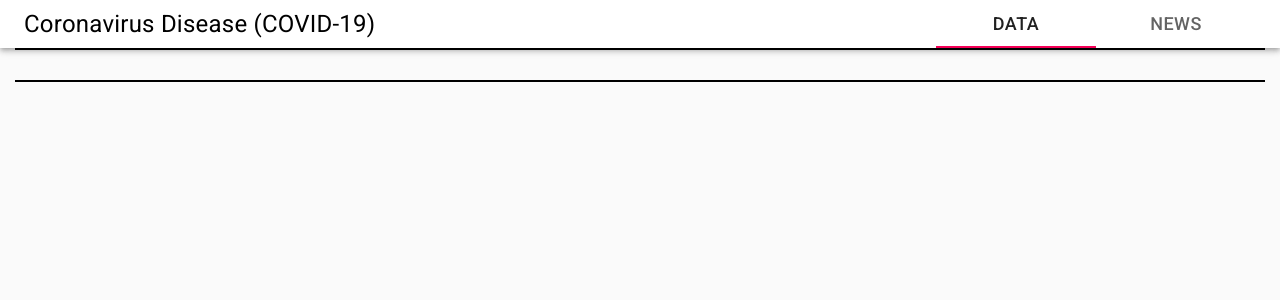
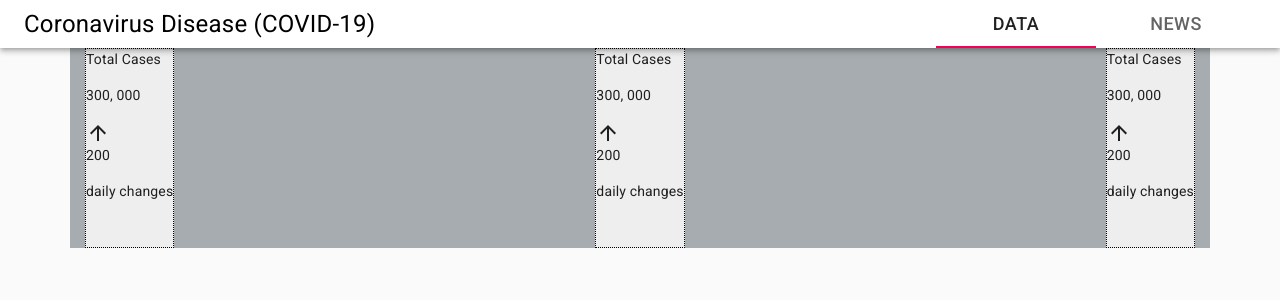
Before and after one commit to OkeyDokeyYooo/react-coronavirus, a React (Create React App) app: page / in a window 1280 px wide. Shown: the top 300 px of the page. Built offline with nearby package versions, Linux system fonts and the light colour scheme; no server answers; what @amcharts/amcharts4 would draw is missing.

Commit message:
changed css

```diff
--- a/src/components/Page.js
+++ b/src/components/Page.js
@@ -1,6 +1,5 @@
 import React, {Component} from 'react';
 import { Route } from 'react-router-dom';
-import {Row, Container} from 'reactstrap';
 import Axios from 'axios';
 import moment from 'moment-timezone';
 import NoSsr from '@material-ui/core/NoSsr';
@@ -9,7 +8,7 @@ import News   from './News/News';
 import Map    from './Map';
 import Chart from './Chart';
 import SummaryBoard from './SummaryBoard/SummaryBoard'
-import { Grid } from '@material-ui/core';
+import TempBoard from './TempBoard.js'
 
 import './Page.css'
 
@@ -35,36 +34,37 @@ class Page extends Component {
         })
     }
 
-    componentDidMount(){
-        const today = moment.utc().format('YYYY-MM-DD')
-        const request = "http://18.218.58.203:8000/entries/" + today
+    // componentDidMount(){
+    //     const today = moment.utc().format('YYYY-MM-DD')
+    //     const request = "http://18.218.58.203:8000/entries/" + today
 
-        Axios.get(request)
-            .then(res => {
-                if (res.data != null ) {
-                    const localData = res.data.trk;
-                    let summary = localData.pop()
-                    let diff = res.data.diff
-                    this.setState({
-                        data: localData,
-                        summary: summary,
-                        diff: diff
-                    })
-                }
-            })
-    }
+    //     Axios.get(request)
+    //         .then(res => {
+    //             if (res.data != null ) {
+    //                 const localData = res.data.trk;
+    //                 let summary = localData.pop()
+    //                 let diff = res.data.diff
+    //                 this.setState({
+    //                     data: localData,
+    //                     summary: summary,
+    //                     diff: diff
+    //                 })
+    //             }
+    //         })
+    // }
 
     render() {
         return (
             <div >
                 <Route exact path="/">
                     <NoSsr>
-                    <Container fluid>
-                        {
+                    <div >
+                        {/* {
                             this.state.summary &&
                             <SummaryBoard input={this.state.summary} diff={this.state.diff} handleClick={this.handleClick}/>
-                        }
-                        <div className="inner_container">
+                        } */}
+                        <TempBoard input={this.state.summary} diff={this.state.diff}/>
+                        {/* <div className="inner_container">
                             <div className="data_chart">
                                 {
                                     this.state.data &&
@@ -77,15 +77,15 @@ class Page extends Component {
                                     <Map input={ this.state.data} catorgry={this.state.choosenCategory} maxColor={this.state.maxColor} minColor={this.state.minColor}/>
                                 }
                             </div>
-                        </div>
-                    </Container>
+                        </div> */}
+                    </div>
                     </NoSsr>
                 </Route>
-                <Route path="/news">
+                {/* <Route path="/news">
                     <NoSsr>
                         <News/>
                     </NoSsr>
-                </Route>
+                </Route> */}
             </div>
         )
     }
--- /dev/null
+++ b/src/components/TempBoard.css
@@ -0,0 +1,13 @@
+.container > div {
+    background: #eee;
+    height: 100%;
+    border: 1px black dotted;
+}
+
+.container {
+    background: #A6ACAF;
+    display: flex;
+    align-items: flex-start;
+    height: 200px;
+    justify-content: space-between;
+}
--- /dev/null
+++ b/src/components/TempBoard.js
@@ -0,0 +1,36 @@
+import React from 'react';
+import ArrowUpwardIcon from '@material-ui/icons/ArrowUpward';
+
+import './TempBoard.css'
+
+
+const TempBoard = (props) => {
+
+    return (
+        <div className='container'>
+            <div>
+                <p>Total Cases</p>
+                <p>300, 000</p>
+                <ArrowUpwardIcon/>
+                <p>200</p>
+                <p>daily changes</p>
+            </div>
+            <div>
+                <p>Total Cases</p>
+                <p>300, 000</p>
+                <ArrowUpwardIcon/>
+                <p>200</p>
+                <p>daily changes</p>
+            </div>
+            <div>
+                <p>Total Cases</p>
+                <p>300, 000</p>
+                <ArrowUpwardIcon/>
+                <p>200</p>
+                <p>daily changes</p>
+            </div>
+        </div>
+    )
+}
+
+export default TempBoard;
```
